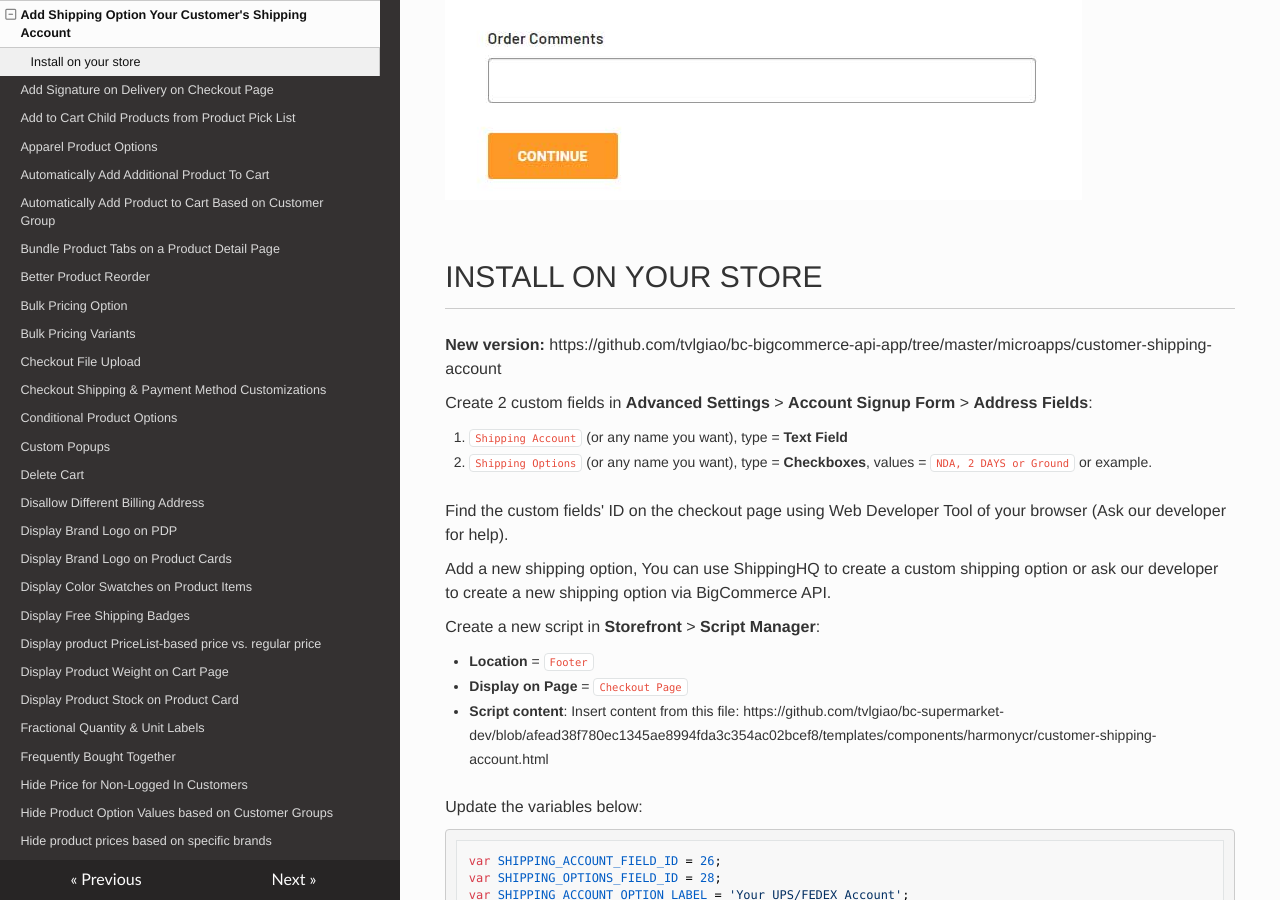
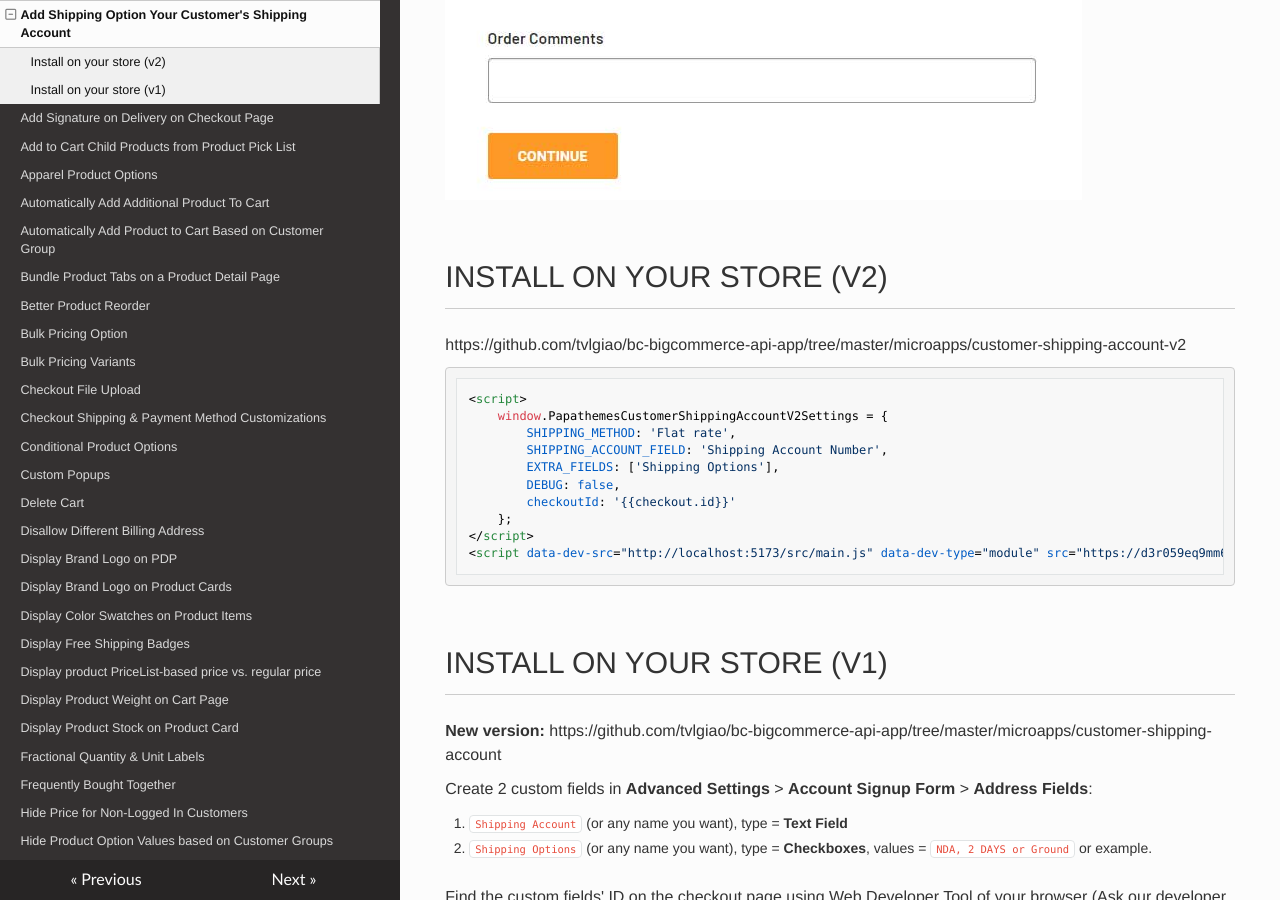
Before and after one commit to tvlgiao/bc-addons-docs, an MkDocs documentation site: the page built from docs/customer-account-shipping-option.md, in a window 1280 px wide and 900 px high, scrolled down 531 px. Built offline with MkDocs 1.6.1, drawn with Linux system fonts in a browser that asks for light colours; nearby versions of some CDN libraries.

Commit message:
Update customer-account-shipping-option.md v2

````diff
--- a/docs/customer-account-shipping-option.md
+++ b/docs/customer-account-shipping-option.md
@@ -4,7 +4,26 @@ Add a shipping option with your customer's shipping account on the checkout page
 
 ![Your customer's shipping account](img/your-customer-shipping-account.jpg)
 
-## Install on your store
+
+## Install on your store (v2)
+
+https://github.com/tvlgiao/bc-bigcommerce-api-app/tree/master/microapps/customer-shipping-account-v2
+
+```html
+<script>
+    window.PapathemesCustomerShippingAccountV2Settings = {
+        SHIPPING_METHOD: 'Flat rate',
+        SHIPPING_ACCOUNT_FIELD: 'Shipping Account Number',
+        EXTRA_FIELDS: ['Shipping Options'],
+        DEBUG: false,
+        checkoutId: '{{checkout.id}}'
+    };
+</script>
+<script data-dev-src="http://localhost:5173/src/main.js" data-dev-type="module" src="https://d3r059eq9mm6jz.cloudfront.net/microapps/customer-shipping-account-v2/index.papathemes-app-sandbox.mybigcommerce.com.js" defer async></script>
+```
+
+
+## Install on your store (v1)
 
 **New version:** https://github.com/tvlgiao/bc-bigcommerce-api-app/tree/master/microapps/customer-shipping-account
 
````
